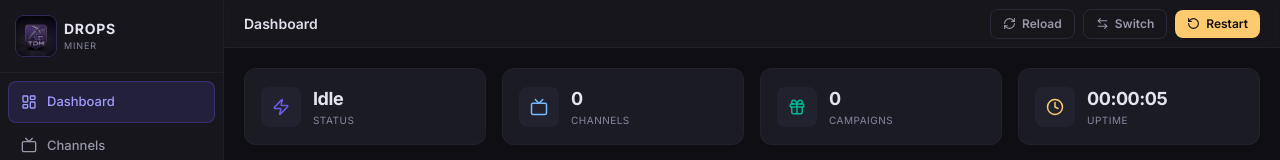
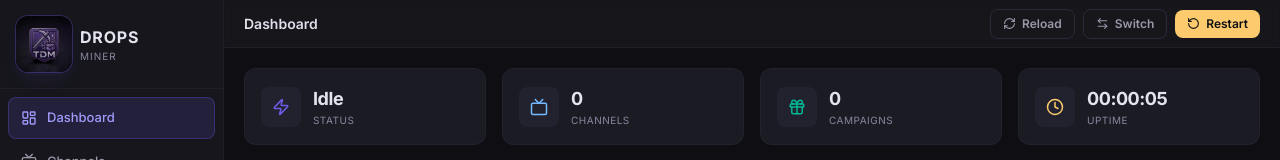
Before and after one commit to ZoniBoy00/TwitchDropMiner, a React (Vite) app in the folder frontend/: page / in a window 1280 px wide. Shown: the top 160 px of the page. Built offline with nearby package versions, Linux system fonts and the light colour scheme; no server answers.

Commit message:
MEDIUM: increase sidebar logo size (w-14), add favicon/apple-touch-icon, resize text

```diff
--- a/frontend/index.html
+++ b/frontend/index.html
@@ -3,7 +3,9 @@
   <head>
     <meta charset="UTF-8" />
     <meta name="viewport" content="width=device-width, initial-scale=1.0" />
+    <link rel="icon" type="image/x-icon" href="/favicon.ico">
     <link rel="icon" type="image/jpeg" href="/tdm-logo-v3.jpg">
+    <link rel="apple-touch-icon" href="/apple-touch-icon.png">
     <title>Twitch Drops Miner</title>
     <script>
       // Disable bfcache (Back-Forward Cache) for Opera GX, Chrome etc.
--- a/frontend/src/layout/Sidebar.tsx
+++ b/frontend/src/layout/Sidebar.tsx
@@ -22,12 +22,12 @@ export function Sidebar({ page, setPage, wsConnected, status, uptime, loginStatu
     <div className="flex flex-col w-full h-full bg-dark-800/90 backdrop-blur-md border-r border-dark-600/50">
       <div className="p-4 border-b border-dark-600/50 flex items-center justify-between">
         <div className="inline-flex items-center gap-2">
-          <div className="relative w-10 h-10 rounded-lg overflow-hidden flex items-center justify-center ring-1 ring-accent/30">
+          <div className="relative w-14 h-14 rounded-xl overflow-hidden flex items-center justify-center ring-1 ring-accent/30 shadow-lg shadow-accent/10">
             <img src="/tdm-logo-v3.jpg" alt="TDM" className="w-full h-full object-cover" />
           </div>
           <div>
-            <h1 className="text-sm font-bold tracking-wider">DROPS</h1>
-            <p className="text-[9px] text-dark-300 tracking-widest uppercase">Miner</p>
+            <h1 className="text-base font-bold tracking-wider">DROPS</h1>
+            <p className="text-[10px] text-dark-300 tracking-widest uppercase">Miner</p>
           </div>
         </div>
         <button onClick={onClose} className="md:hidden p-1 rounded hover:bg-dark-600/50 text-dark-400 hover:text-dark-50 transition-colors">
```
Also changed, not shown: frontend/public/apple-touch-icon.png (added), 1 other file (tests, documents, lock files or other folders).
